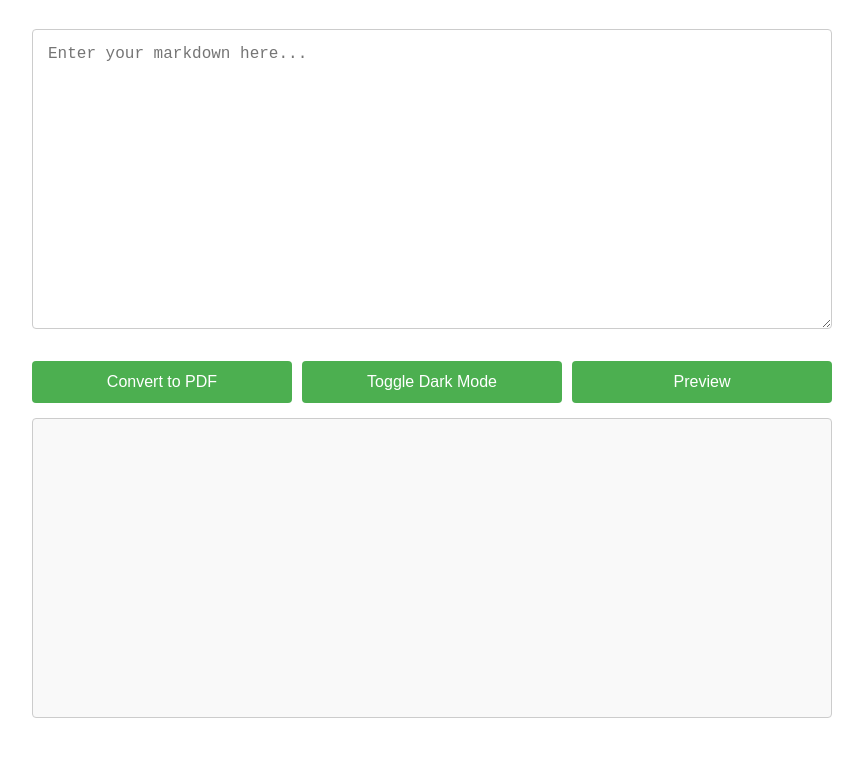
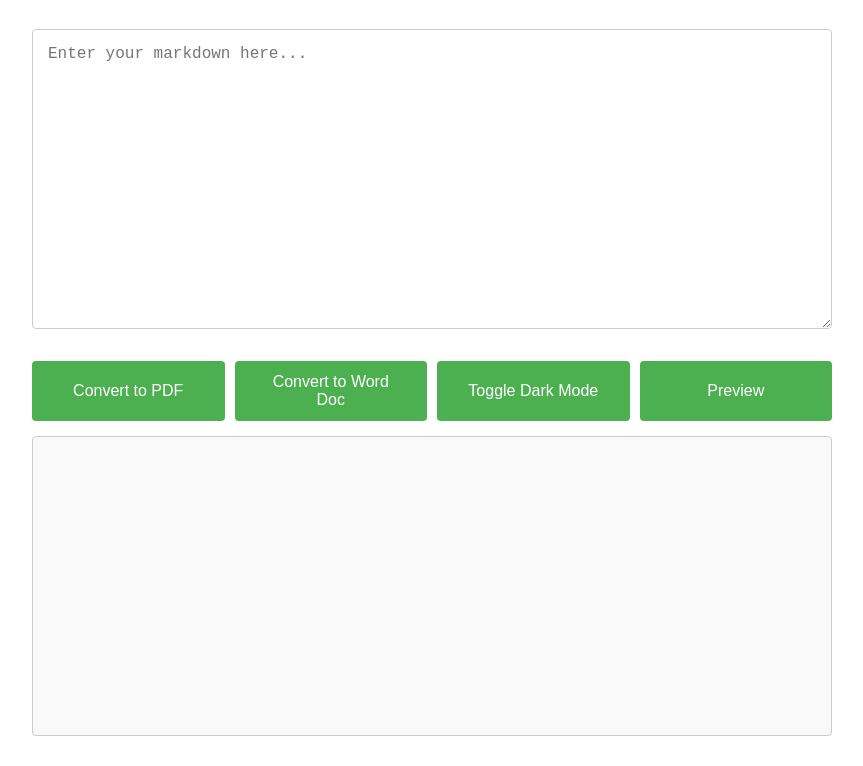
Before and after one commit to wileylau/md-converter, a plain HTML site: page index.html in a window 1280 px wide. Shown: the part 106-872 px from the top of the page, without its empty margins (208-1071 px from the left). Drawn offline with nearby package versions, Linux system fonts and the light colour scheme.

Commit message:
Allow Converting to Word Doc.

```diff
--- a/index.html
+++ b/index.html
@@ -126,6 +126,7 @@
     <textarea id="editor" placeholder="Enter your markdown here..."></textarea>
     <div class="button-container">
         <button onclick="convertToPDF()">Convert to PDF</button>
+        <button onclick="convertToWord()">Convert to Word Doc</button>
         <button id="toggle-dark-mode" onclick="toggleDarkMode()">Toggle Dark Mode</button>
         <button onclick="updatePreview()">Preview</button>
     </div>
@@ -163,6 +164,28 @@
             html2pdf().set(opt).from(element).save();
         }
 
+        // Placeholder for Word conversion
+        function convertToWord() {
+            const markdownText = document.getElementById('editor').value;
+            const htmlContent = marked.parse(markdownText);
+            // Wrap HTML in a Word-compatible structure
+            const preHtml = `<!DOCTYPE html><html><head><meta charset='utf-8'></head><body>`;
+            const postHtml = `</body></html>`;
+            const fullHtml = preHtml + htmlContent + postHtml;
+            // Create Blob and trigger download
+            const blob = new Blob([fullHtml], { type: 'application/msword' });
+            const now = new Date();
+            const pad = n => n.toString().padStart(2, '0');
+            const timestamp = `${now.getFullYear()}${pad(now.getMonth()+1)}${pad(now.getDate())}-${pad(now.getHours())}${pad(now.getMinutes())}`;
+            const filename = `markdown-${timestamp}.doc`;
+            const link = document.createElement('a');
+            link.href = URL.createObjectURL(blob);
+            link.download = filename;
+            document.body.appendChild(link);
+            link.click();
+            document.body.removeChild(link);
+        }
+
         // Placeholder for dark mode toggle
         function toggleDarkMode() {
             document.body.classList.toggle('dark-mode');
```
